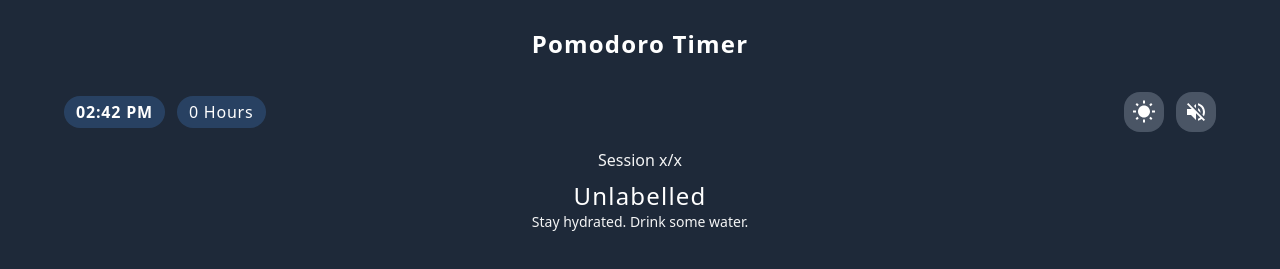
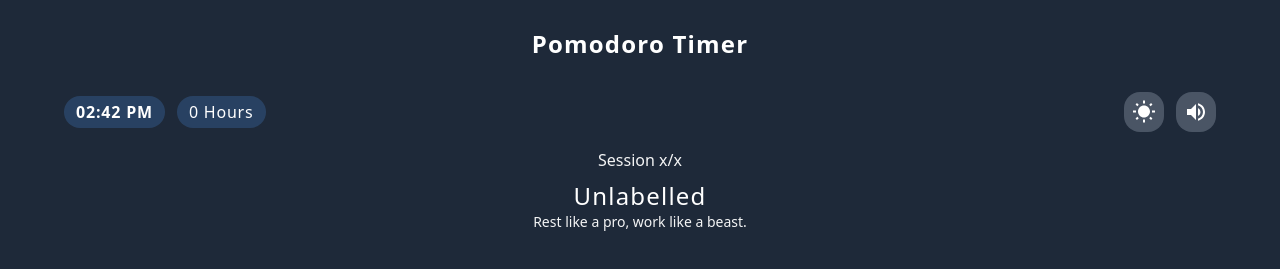
Before and after one commit to manish99verma/pomodoro-timer, a React app: page / in a window 1280 px wide. Shown: the top 269 px of the page. Built offline with nearby package versions, Linux system fonts and the light colour scheme; the HTML template or start-up script is replaced by a standard one.

Commit message:
remove logs & enable audio

```diff
--- a/src/App.jsx
+++ b/src/App.jsx
@@ -9,15 +9,21 @@ import { useCallback, useEffect, useState } from "react";
 import TimerFinishedDialog from "./components/Dialog/TimerFinishedDialog";
 import { incrementTodayFocusTime, saveOnGoingTimer } from "./store/actions";
 import { formatDateToISODate } from "./utils/timeUtils";
+import Quote from "./components/Quote";
 
 const App = () => {
+  const isSoundEnabled = useSelector((state) => state.soundEnabled);
+  const darkMode = useSelector((state) => state.darkMode);
   const savedTimer = useSelector((state) => state.onGoingTimer);
   const dispatch = useDispatch();
-  const darkMode = useSelector((state) => state.darkMode);
   const [_, setUpdatesCount] = useState(0);
   const [timer, setTimer] = useState(null);
   const [congratulationDialogVisible, setCongratulationDialogVisible] =
     useState(false);
+
+  useEffect(() => {
+    timer?.setSoundEnabled(isSoundEnabled);
+  }, [isSoundEnabled, timer]);
 
   const updateViewFromTimer = useCallback(
     (t) => {
@@ -29,14 +35,11 @@ const App = () => {
       }
 
       const serializedTimer = t.getSerializedTimer();
-      console.log("serialized timer obj: ", serializedTimer);
       dispatch(saveOnGoingTimer(serializedTimer));
 
       if (t.isFocusTime()) {
-        console.log("Incrementing today focus time");
         const date = new Date();
         const formattedDate = formatDateToISODate(date);
-        console.log("Formatted today: ", formattedDate);
 
         dispatch(incrementTodayFocusTime(formattedDate));
       }
@@ -69,7 +72,6 @@ const App = () => {
       savedTimer.sessions === savedTimer.completedSessions
     )
       return;
-    console.log("Saved state: ", savedTimer);
     startNewTimer(savedTimer, false);
   }, [savedTimer, startNewTimer, timer]);
 
@@ -99,9 +101,7 @@ const App = () => {
             <h2 className="pt-2 tracking-wider text-2xl font-medium">
               {timer?.label || "Unlabelled"}
             </h2>
-            <p className="text-sm opacity-95">
-              Stay hydrated. Drink some water.
-            </p>
+            <Quote isFocusTime={timer?.isFocusTime() || false} />
           </div>
           <div className="py-8 flex justify-center">
             <TimerView timer={timer} />
--- a/src/components/Preferences.jsx
+++ b/src/components/Preferences.jsx
@@ -27,9 +27,9 @@ const Preferences = () => {
         onClick={() => dispatch(toggleSound())}
       >
         {soundEnabled ? (
+          <MdVolumeUp className="w-6 h-6" />
+        ) : (
           <MdVolumeOff className="w-6 h-6" />
-        ) : (
-          <MdVolumeUp className="w-6 h-6" />
         )}
       </Button>
     </div>
--- a/src/components/Quote.jsx
+++ b/src/components/Quote.jsx
@@ -1,7 +1,42 @@
-import React from "react";
+import { useEffect, useState } from "react";
 
-const Quote = () => {
-  return <div></div>;
+const focusQuotes = [
+  "Deep work now, freedom later.",
+  "One Pomodoro at a time, progress is built.",
+  "Focus is your superpower—use it wisely.",
+  "Discipline today, success tomorrow.",
+  "Every tick is a step closer to your goal.",
+  "Stay in the zone, your future self will thank you.",
+  "Focus sharpens the ordinary into extraordinary.",
+  "Distractions steal minutes, focus builds dreams.",
+  "Work with intention, not just attention.",
+  "Push now, and watch the results push back.",
+];
+const breakQuotes = [
+  "Rest isn’t wasted—it fuels your next win.",
+  "Breathe, stretch, reset—then crush it again.",
+  "Small breaks build big endurance.",
+  "Relax your mind, sharpen your focus.",
+  "Rest like a pro, work like a beast.",
+  "Sip some water—hydration powers concentration.",
+  "Coffee break now, energy boost later.",
+  "Stretch your body, refresh your mind.",
+  "A glass of water today keeps brain fog away.",
+  "Breaks aren’t pauses—they’re pit stops for champions.",
+];
+
+const Quote = ({ isFocusTime }) => {
+  const [index, setIndex] = useState(0);
+
+  useEffect(() => {
+    setIndex(Math.floor(Math.random() * 10));
+  }, [isFocusTime]);
+
+  return (
+    <p className="text-sm opacity-95">
+      {isFocusTime ? focusQuotes[index] : breakQuotes[index]}
+    </p>
+  );
 };
 
 export default Quote;
--- a/src/utils/timer.js
+++ b/src/utils/timer.js
@@ -1,6 +1,8 @@
 class Timer {
   currJobId;
-  updateListeners = []; // fn(isRunning, isCompleted, onGoingTimerStateInSeconds, currSessionDurationInSeconds)
+  updateListeners = [];
+  audio = new Audio("/clock-tic.wav");
+  isSoundEnabled = false;
 
   constructor(timerPreferences) {
     this.work = timerPreferences.work || 25;
@@ -39,27 +41,22 @@ class Timer {
 
   callListeners() {
     this.updateListeners.forEach((listener) => {
-      listener(
-        Boolean(this.currJobId),
-        this.isCompleted(),
-        this.onGoingTimerStateInSeconds,
-        this.getCurrentJobDurationInSeconds()
-      );
+      listener();
     });
   }
 
   skipSession() {
-    console.log("Skipping session!");
-
     this.onGoingTimerStateInSeconds = this.getCurrentJobDurationInSeconds();
     if (!this.isRunning()) {
       this.start();
     }
   }
 
+  setSoundEnabled(value) {
+    this.isSoundEnabled = value;
+  }
+
   abort() {
-    console.log("Aborting timer");
-
     this.isAborted = true;
     this.stop();
     this.callListeners();
@@ -94,11 +91,13 @@ class Timer {
 
       this.callListeners();
 
-      // Todo: Save to local storage
-      console.log(
-        `Timer: ${this.currJobId}: `,
-        this.onGoingTimerStateInSeconds
-      );
+      // Play sound
+      if (
+        this.isSoundEnabled &&
+        this.getCurrentSessionTimeLeftInSeconds() < 10
+      ) {
+        this.audio.play();
+      }
     }, 1000);
 
     this.callListeners();
```
Also changed, not shown: 1 other file (tests, documents, lock files or other folders).
